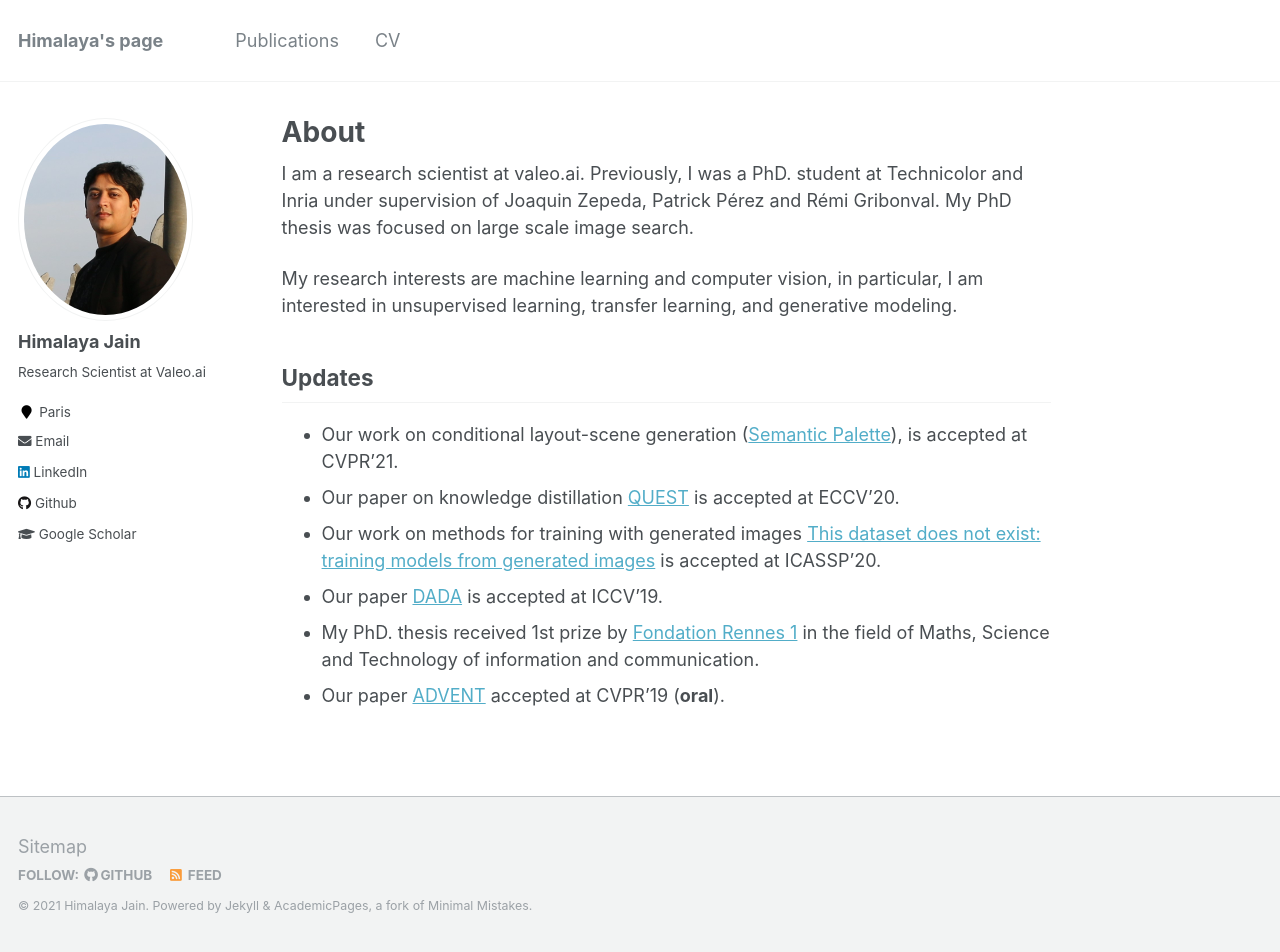
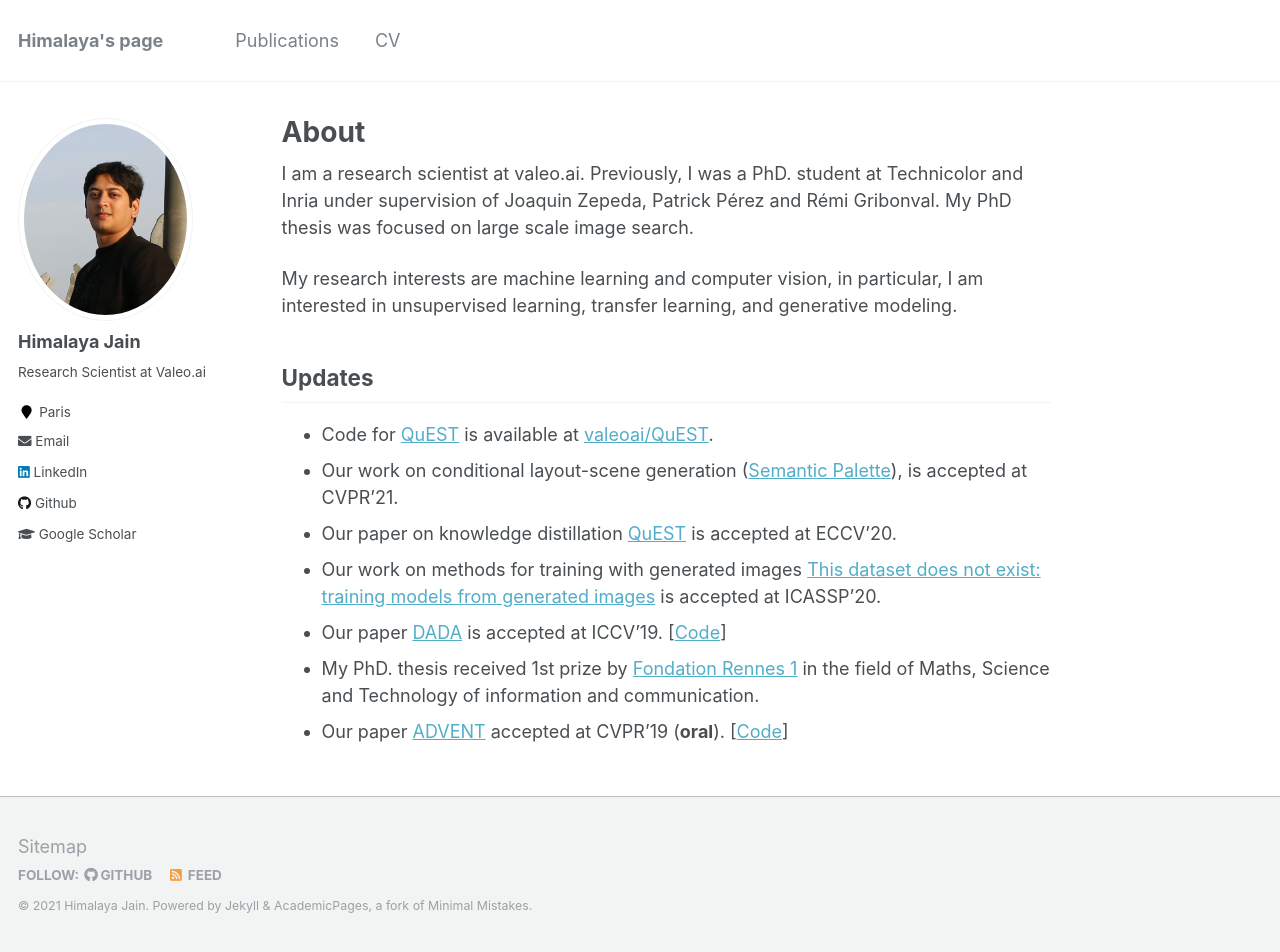
Before and after one commit to himalayajain/himalayajain.github.io, a Jekyll site: the page built from _pages/about.md, in a window 1280 px wide and 952 px high. Built offline with Jekyll 4.4.1, drawn with Linux system fonts in a browser that asks for light colours.

Commit message:
Update about.md
Adding QuEST code link

```diff
--- a/_pages/about.md
+++ b/_pages/about.md
@@ -13,9 +13,10 @@ I am a research scientist at valeo.ai. Previously, I was a PhD. student at Techn
 My research interests are machine learning and computer vision, in particular, I am interested in unsupervised learning, transfer learning, and generative modeling.
 
 ## Updates
+* Code for [QuEST](https://arxiv.org/abs/1912.01540) is available at [valeoai/QuEST](https://github.com/valeoai/QuEST).
 * Our work on conditional layout-scene generation ([Semantic Palette](https://himalayajain.github.io/publications/)), is accepted at CVPR'21.
-* Our paper on knowledge distillation [QUEST](https://arxiv.org/abs/1912.01540) is accepted at ECCV'20.
+* Our paper on knowledge distillation [QuEST](https://arxiv.org/abs/1912.01540) is accepted at ECCV'20.
 * Our work on methods for training with generated images [This dataset does not exist: training models from generated images](https://arxiv.org/abs/1911.02888) is accepted at ICASSP'20.
-* Our paper [DADA](https://arxiv.org/abs/1904.01886) is accepted at ICCV'19.
+* Our paper [DADA](https://arxiv.org/abs/1904.01886) is accepted at ICCV'19. [[Code](https://github.com/valeoai/DADA)]
 * My PhD. thesis received 1st prize by [Fondation Rennes 1](https://fondation.univ-rennes1.fr/actualite/remise-des-prix-de-th%C3%A8se-fondation-rennes-1-%C3%A9dition-2018) in the field of Maths, Science and Technology of information and communication.
-* Our paper [ADVENT](https://arxiv.org/abs/1811.12833) accepted at CVPR'19 (**oral**).
+* Our paper [ADVENT](https://arxiv.org/abs/1811.12833) accepted at CVPR'19 (**oral**). [[Code](https://github.com/valeoai/ADVENT)]
```
